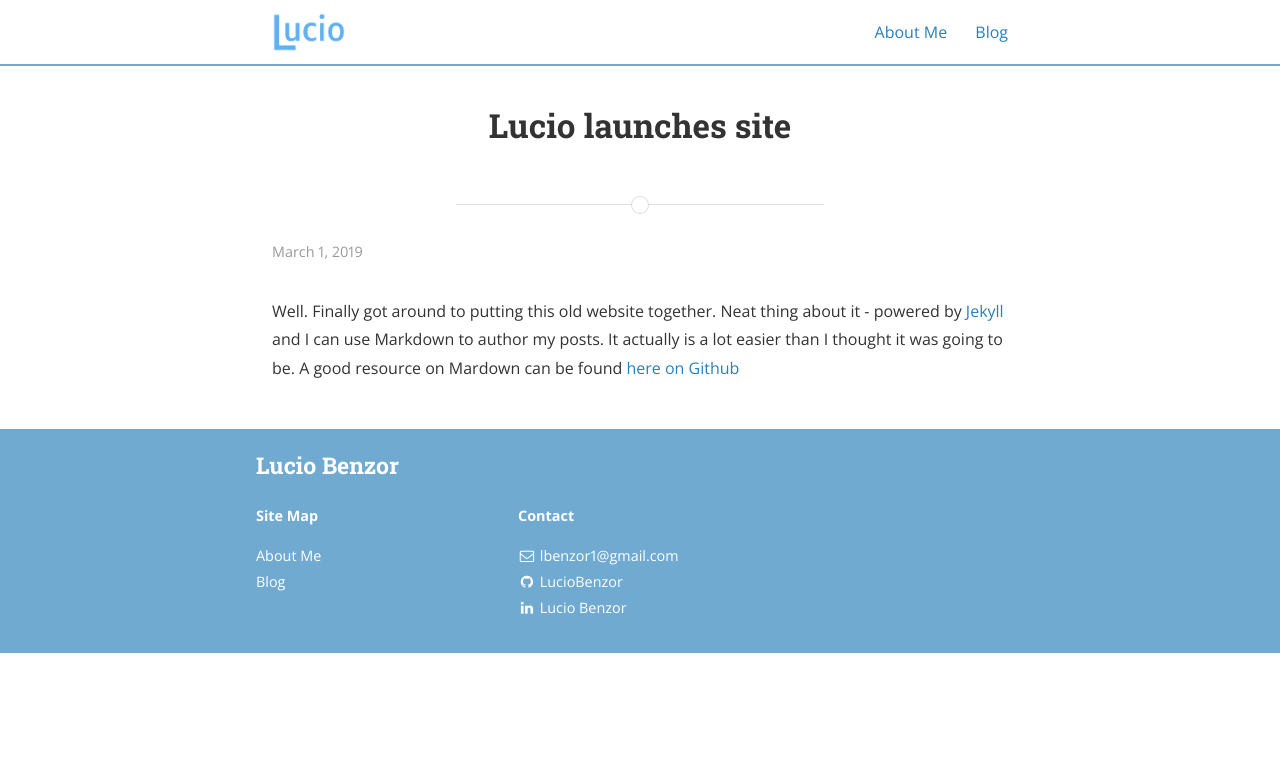
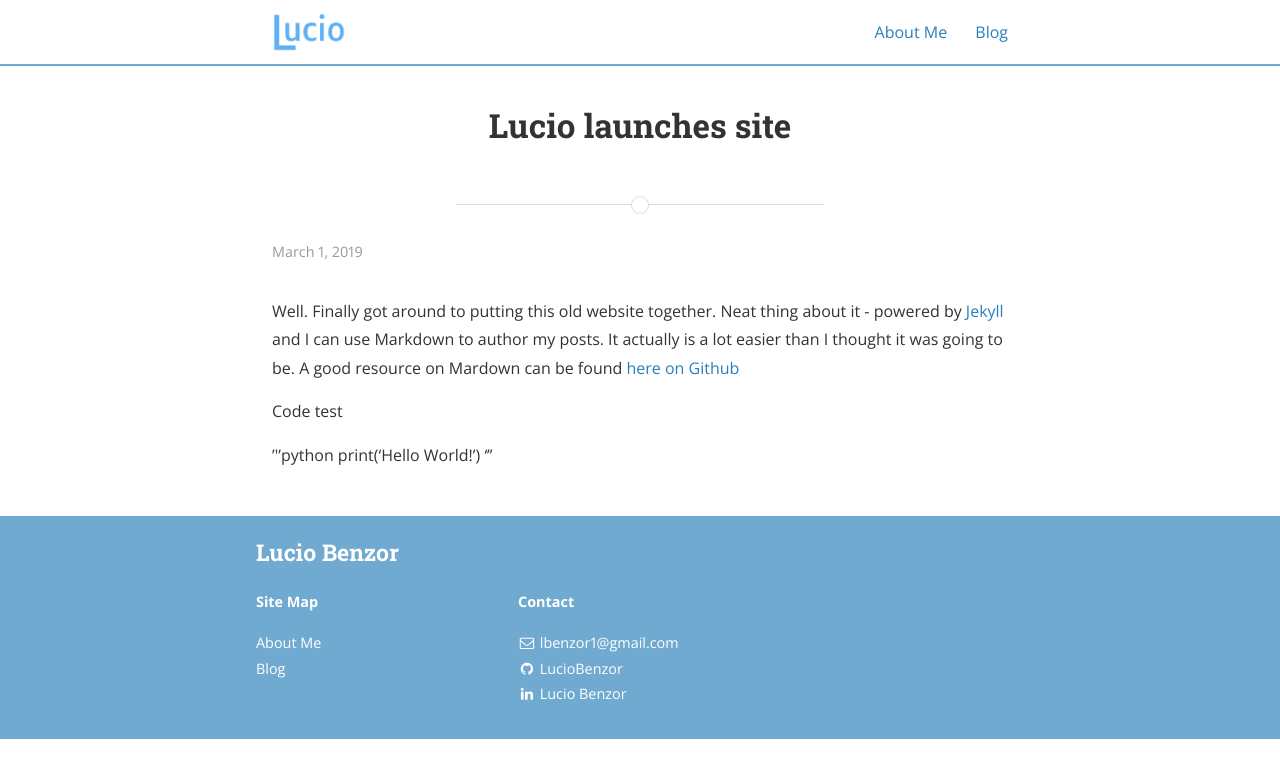
Before and after one commit to LucioBenzor/LucioBenzor.github.io, a Jekyll site: the page built from _posts/2019-03-01-Lucio-benzor-site-launched.md, in a window 1280 px wide. Shown: the top 778 px of the page. Built offline with Jekyll 4.4.1, drawn with Linux system fonts in a browser that asks for light colours; nearby versions of some CDN libraries.

Commit message:
Update 2019-03-01-Lucio-benzor-site-launched.md

```diff
--- a/_posts/2019-03-01-Lucio-benzor-site-launched.md
+++ b/_posts/2019-03-01-Lucio-benzor-site-launched.md
@@ -6,3 +6,9 @@ date: 2019-03-01
 
 Well. Finally got around to putting this old website together. Neat thing about it - powered by [Jekyll](http://jekyllrb.com) and I can use Markdown to author my posts. It actually is a lot easier than I thought it was going to be.
 A good resource on Mardown can be found [here on Github](https://help.github.com/en/articles/basic-writing-and-formatting-syntax)
+
+Code test
+
+'''python
+print('Hello World!')
+'''
```
